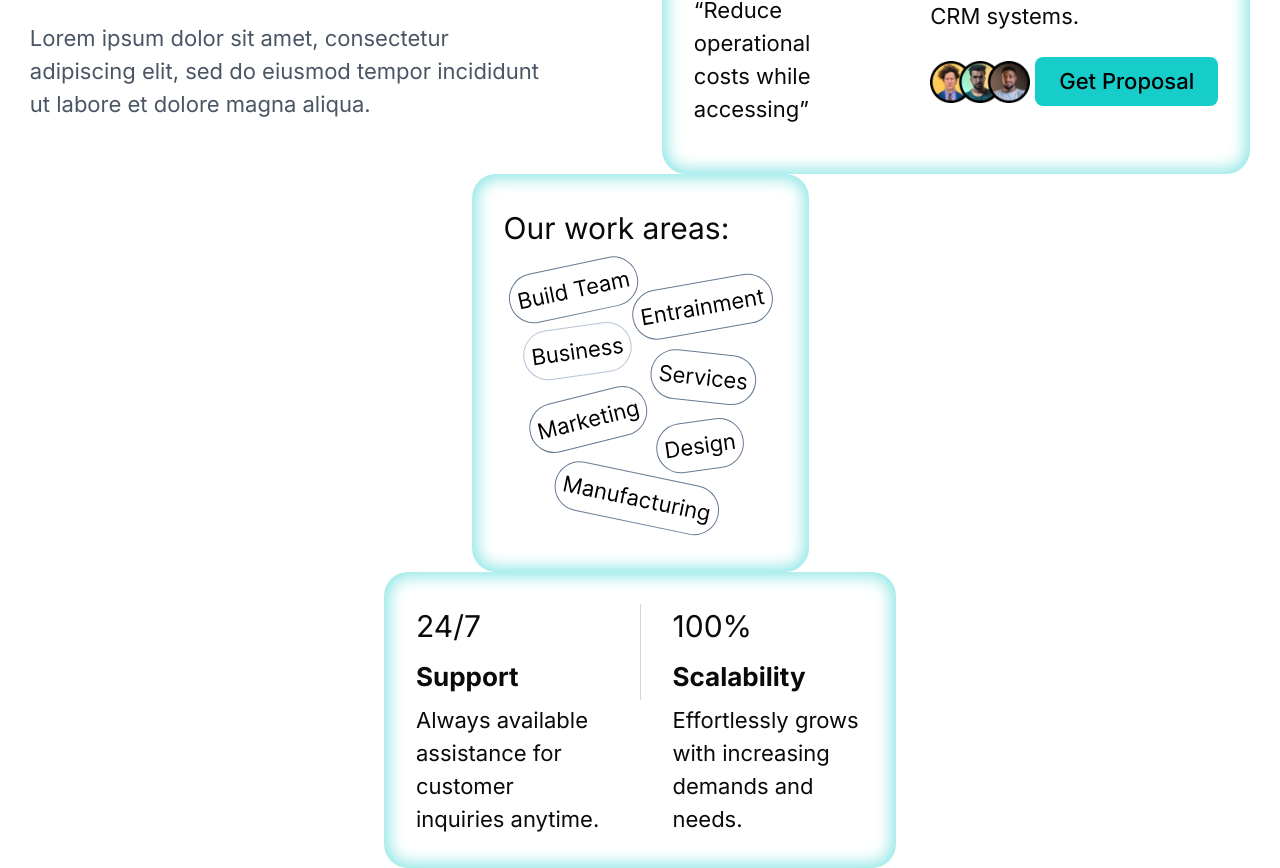
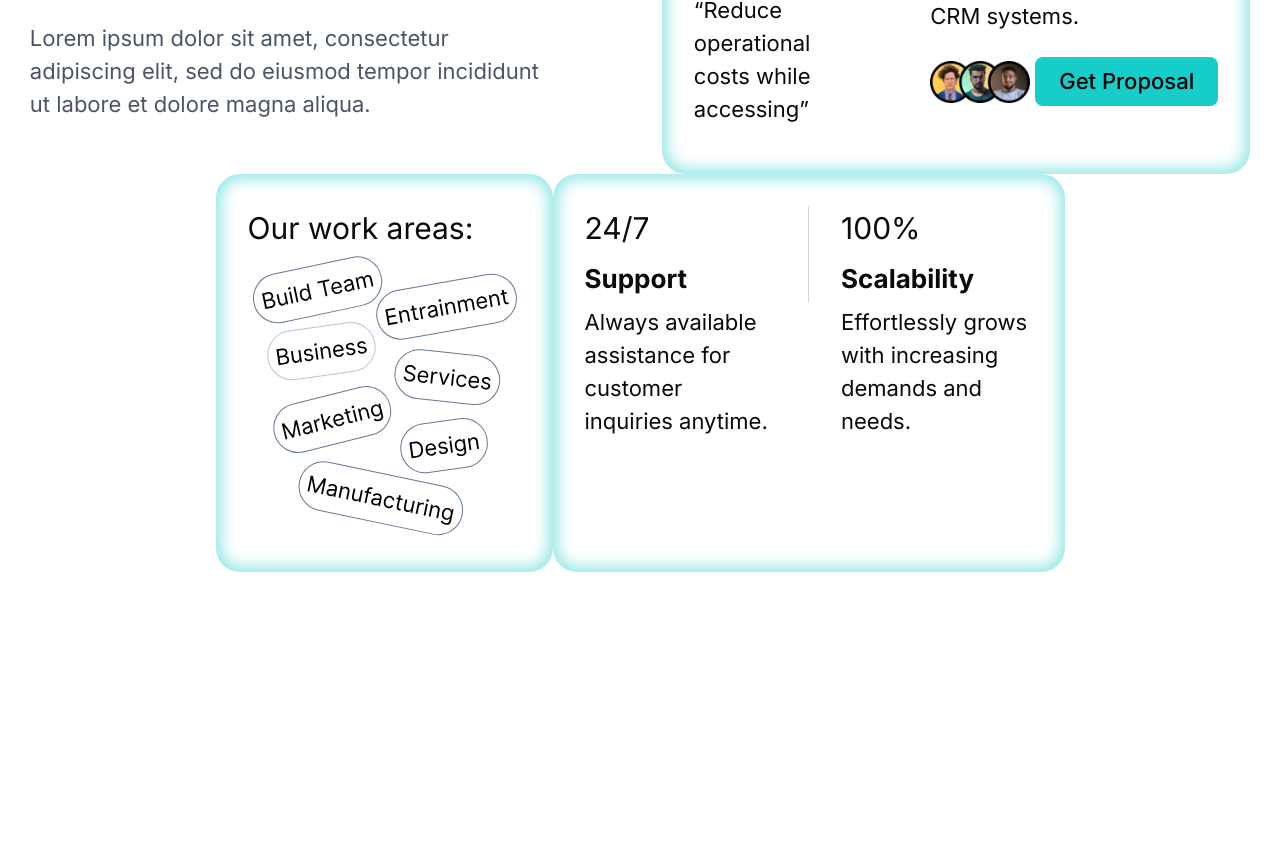
Before and after one commit to Roshen-Perera/ceylon-developers-portfolio, a Next.js app: page /about in a window 1280 px wide. Shown: the part 2715-3583 px from the top of the page. After the commit the page ends 3287 px from the top, so only its background shows below. Built offline with nearby package versions, Linux system fonts and the light colour scheme.

Commit message:
Refactor Page component: improve formatting and structure for better readability

```diff
--- a/app/about/page.tsx
+++ b/app/about/page.tsx
@@ -14,11 +14,9 @@ const Page = () => {
       <div className="flex flex-col items-center justify-center">
         <BlueGlow />
         <NavBar />
-        <div className='mt-15'>
+        <div className="mt-15">
           <div className="flex flex-col mt-8 z-20 items-center">
-            <p className="font-semibold text-8xl ">
-              About Us
-            </p>
+            <p className="font-semibold text-8xl ">About Us</p>
           </div>
           <div className="text-lg mt-8 max-w-2xl flex items-center mx-auto px-4">
             <p className="text-[22px] text-center">
@@ -29,10 +27,12 @@ const Page = () => {
         </div>
         <Story />
         <WhyChoose />
-        <Motto/>
-        <Identity/>
-        <Features/>
-        <SupportAndScalability/>
+        <Motto />
+        <Identity />
+        <div className="flex">
+          <Features />
+          <SupportAndScalability />
+        </div>
       </div>
     </>
   );
```
